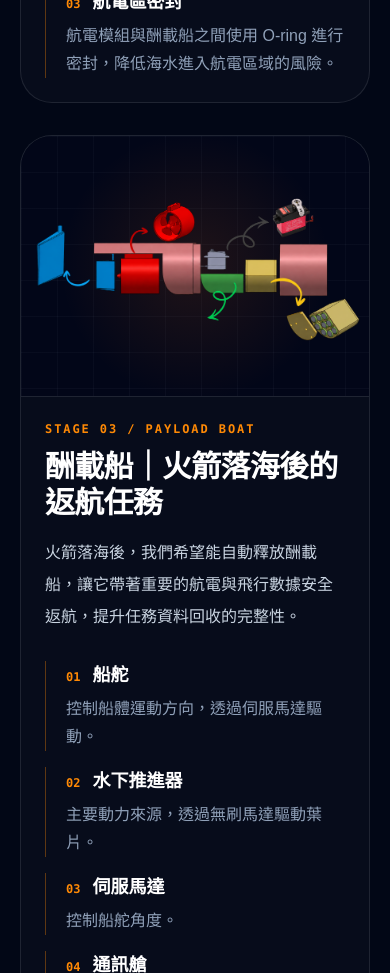
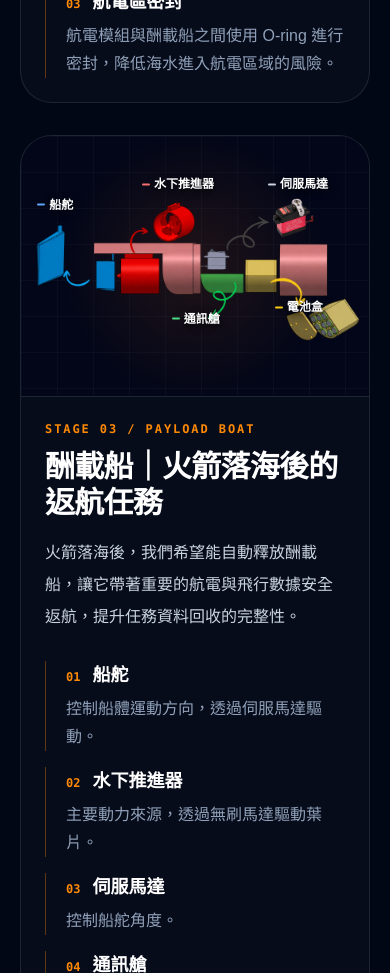
Before and after one commit to YZUME-Rocket-Team/yzu-rocket-team, a Next.js app: page /journey-2026 in a window 390 px wide. Shown: the part 3900-4873 px from the top of the page. Built offline with nearby package versions, Linux system fonts and the light colour scheme.

Commit message:
Update mobile payload labels and website content

```diff
--- a/components/RocketStructureSection.tsx
+++ b/components/RocketStructureSection.tsx
@@ -426,6 +426,48 @@ function StageDetails({ stage, compact = false }: { stage: StructureStage; compa
   );
 }
 
+function PayloadBoatLabels({
+  active = true,
+  compact = false,
+}: {
+  active?: boolean;
+  compact?: boolean;
+}) {
+  return (
+    <div aria-hidden="true" className="pointer-events-none absolute inset-0 z-10">
+      {payloadBoatLabels.map((label, index) => (
+        <motion.div
+          key={label.id}
+          initial={false}
+          animate={{ opacity: active ? 1 : 0, y: active ? 0 : 8 }}
+          transition={{
+            duration: active ? 0.3 : 0.22,
+            delay: active && !compact ? 0.68 + index * 0.06 : 0,
+            ease: "easeOut",
+          }}
+          className="absolute whitespace-nowrap font-mono [text-shadow:0_2px_8px_rgba(0,0,0,0.8)]"
+          style={{ left: `${label.x}%`, top: `${label.y}%` }}
+        >
+          <div className={`flex items-center ${compact ? "gap-1 sm:gap-2" : "gap-2"}`}>
+            <span
+              aria-hidden="true"
+              className={`h-0.5 shrink-0 rounded-full ${compact ? "w-2 sm:w-4" : "w-4"}`}
+              style={{ backgroundColor: label.accent }}
+            />
+            <h4
+              className={`font-bold leading-tight text-white ${
+                compact ? "text-xs sm:text-base" : "text-base xl:text-lg"
+              }`}
+            >
+              {label.title}
+            </h4>
+          </div>
+        </motion.div>
+      ))}
+    </div>
+  );
+}
+
 function PayloadBoatOverviewLayer({ activeFrame }: { activeFrame: number }) {
   const isActive = activeFrame === 3;
   const { anchor, focus } = payloadBoatOverview;
@@ -487,36 +529,7 @@ function PayloadBoatOverviewLayer({ activeFrame }: { activeFrame: number }) {
           unoptimized
         />
 
-        <div aria-hidden="true" className="absolute inset-0 z-10">
-          {payloadBoatLabels.map((label, index) => (
-            <motion.div
-              key={label.id}
-              initial={false}
-              animate={{ opacity: isActive ? 1 : 0, y: isActive ? 0 : 8 }}
-              transition={{
-                duration: isActive ? 0.3 : 0.22,
-                delay: isActive ? 0.68 + index * 0.06 : 0,
-                ease: "easeOut",
-              }}
-              className="absolute whitespace-nowrap font-mono [text-shadow:0_2px_8px_rgba(0,0,0,0.8)]"
-              style={{
-                left: `${label.x}%`,
-                top: `${label.y}%`,
-              }}
-            >
-              <div className="flex items-center gap-2">
-                <span
-                  aria-hidden="true"
-                  className="h-0.5 w-4 shrink-0 rounded-full"
-                  style={{ backgroundColor: label.accent }}
-                />
-                <h4 className="text-base font-bold leading-tight text-white xl:text-lg">
-                  {label.title}
-                </h4>
-              </div>
-            </motion.div>
-          ))}
-        </div>
+        <PayloadBoatLabels active={isActive} />
       </motion.div>
     </motion.div>
   );
@@ -1020,6 +1033,12 @@ function StaticStages() {
               unoptimized={stage.stage === "STAGE 03"}
               className={stage.stage === "STAGE 03" ? "object-contain p-2 sm:p-4" : undefined}
             />
+            {stage.stage === "STAGE 03" ? (
+              // Match the contained image's intrinsic ratio and padding, not the card's ratio.
+              <div className="pointer-events-none absolute inset-x-2 top-1/2 aspect-[1672/941] -translate-y-1/2 sm:inset-x-4">
+                <PayloadBoatLabels compact />
+              </div>
+            ) : null}
             {stage.stage === "STAGE 04" ? (
               <div className="pointer-events-none absolute inset-y-5 left-1/2 aspect-[1247/1261] -translate-x-1/2 sm:inset-y-8">
                 <AvionicsLabels />
```
